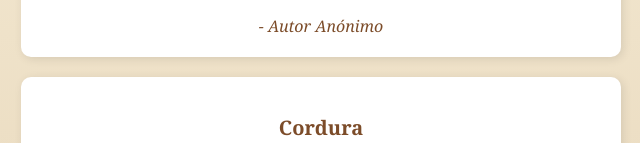
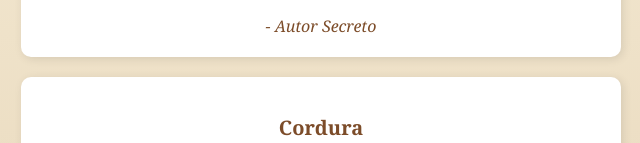
Before and after one commit to rodotutorial1/poetry-blog, a plain HTML site: page index.html in a window 1280 px wide. Shown: the part 657-800 px from the top of the page, 319-959 px from the left. Drawn offline with Linux system fonts and the light colour scheme.

Commit message:
changing author name

```diff
--- a/index.html
+++ b/index.html
@@ -29,7 +29,7 @@
                 El sol besa el horizonte dorado, <br>
                 un nuevo día nace en su fulgor.
             </p>
-            <div class="author">- Autor Anónimo</div>
+            <div class="author">- Autor Secreto</div>
         </div>
         <div class="poem">
             <h2>Cordura</h2>
```
